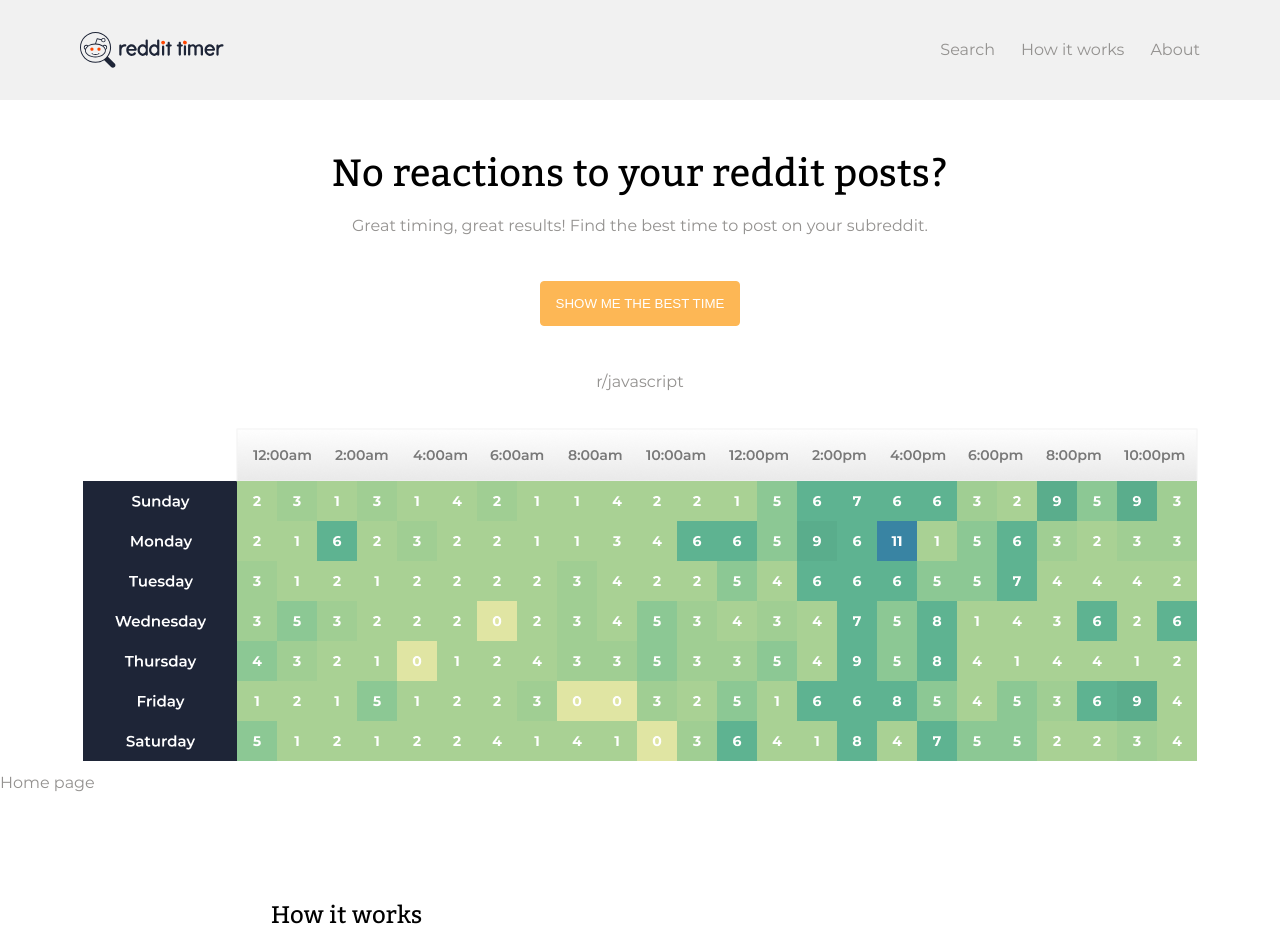
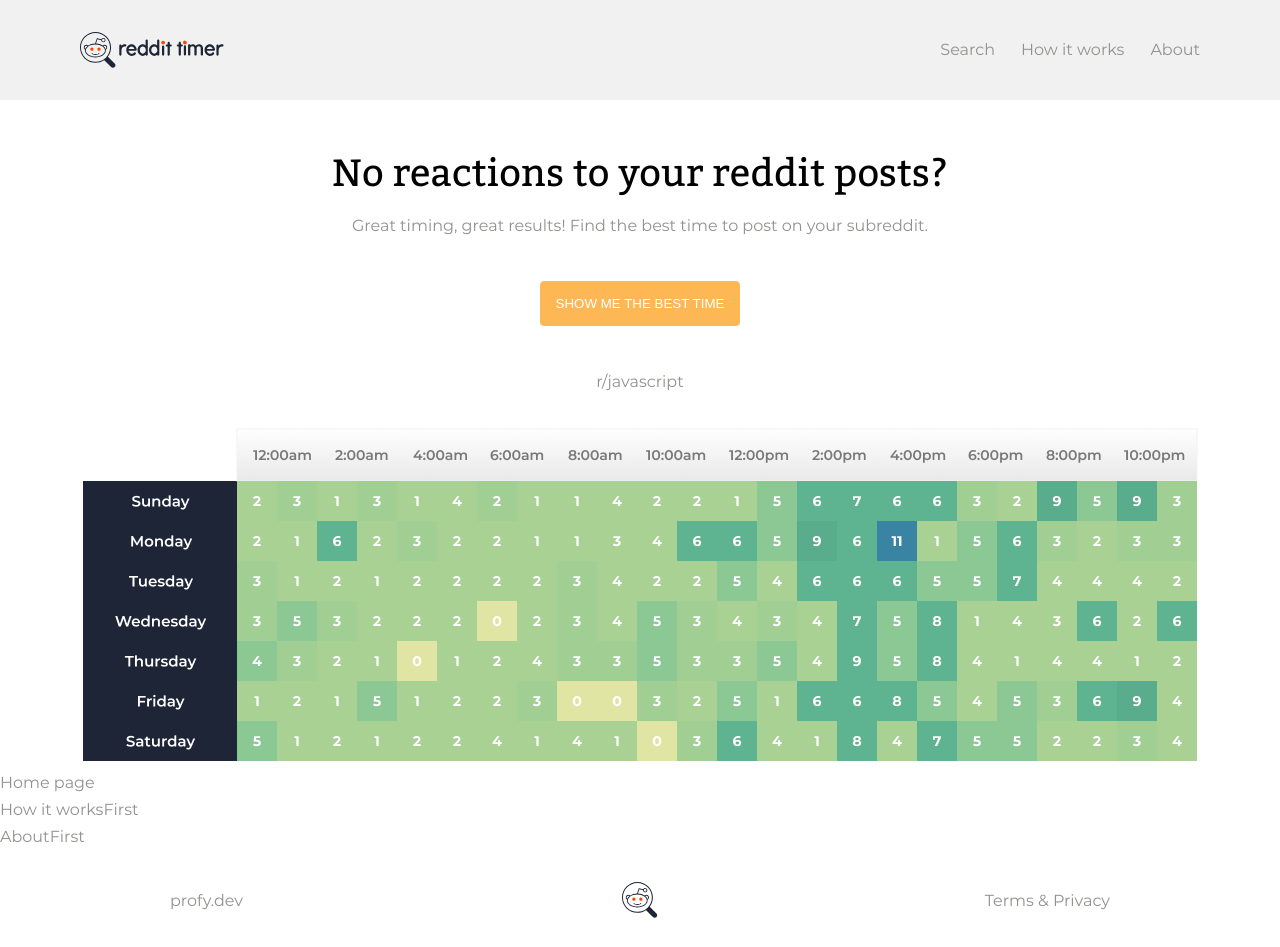
Before and after one commit to egordanilov/reddit-timer, a React (Create React App) app: page / in a window 1280 px wide. Shown: the top 947 px of the page. Built offline with nearby package versions, Linux system fonts and the light colour scheme.

Commit message:
Complete rewriting of the whole task, after e2e test failed

```diff
--- a/package.json
+++ b/package.json
@@ -6,6 +6,7 @@
     "@testing-library/jest-dom": "^5.11.0",
     "@testing-library/react": "^11.2.2",
     "@testing-library/user-event": "^12.0.11",
+    "prop-types": "^15.8.1",
     "react": "^17.0.1",
     "react-dom": "^17.0.1",
     "react-router-dom": "^6.4.0",
--- /dev/null
+++ b/src/components/Info.js
@@ -0,0 +1,20 @@
+import React from 'react';
+import { string, node } from 'prop-types';
+import InfoStyled from '../styles/InfoStyled.style';
+
+function Info({ id, headline, children }) {
+  return (
+    <InfoStyled id={id}>
+      { headline }
+      { children }
+    </InfoStyled>
+  );
+}
+
+Info.propTypes = {
+  id: string.isRequired,
+  headline: string.isRequired,
+  children: node.isRequired,
+};
+
+export default Info;
--- /dev/null
+++ b/src/components/InfoSection.js
@@ -0,0 +1,14 @@
+import React from 'react';
+import InfoSectionWrapper from '../styles/InfoSectionWrapper.style';
+import Info from './Info';
+
+function InfoSection() {
+  return (
+    <InfoSectionWrapper>
+      <Info id="how-it-works" headline="How it works">First</Info>
+      <Info id="about" headline="About">First</Info>
+    </InfoSectionWrapper>
+  );
+}
+
+export default InfoSection;
--- a/src/pages/Home.js
+++ b/src/pages/Home.js
@@ -1,15 +1,13 @@
 import React from 'react';
-import About from '../components/About';
-import HowItWorks from '../components/HowItWorks';
 import HeroSection from '../components/HeroSection';
+import InfoSection from '../components/InfoSection';
 
 export default function Home() {
   return (
     <section className="viewWrapper">
       <HeroSection />
       Home page
-      <HowItWorks />
-      <About />
+      <InfoSection />
     </section>
   );
 }
--- /dev/null
+++ b/src/styles/InfoSectionWrapper.style.js
@@ -0,0 +1,7 @@
+import styled from 'styled-components';
+
+const InfoSectionWrapper = styled.section`
+    width: 738px;
+`;
+
+export default InfoSectionWrapper;
--- /dev/null
+++ b/src/styles/InfoStyled.style.js
@@ -0,0 +1,6 @@
+import styled from 'styled-components';
+
+const InfoStyled = styled.article`
+`;
+
+export default InfoStyled;
```
Also changed, not shown: 1 other file (tests, documents, lock files or other folders).
